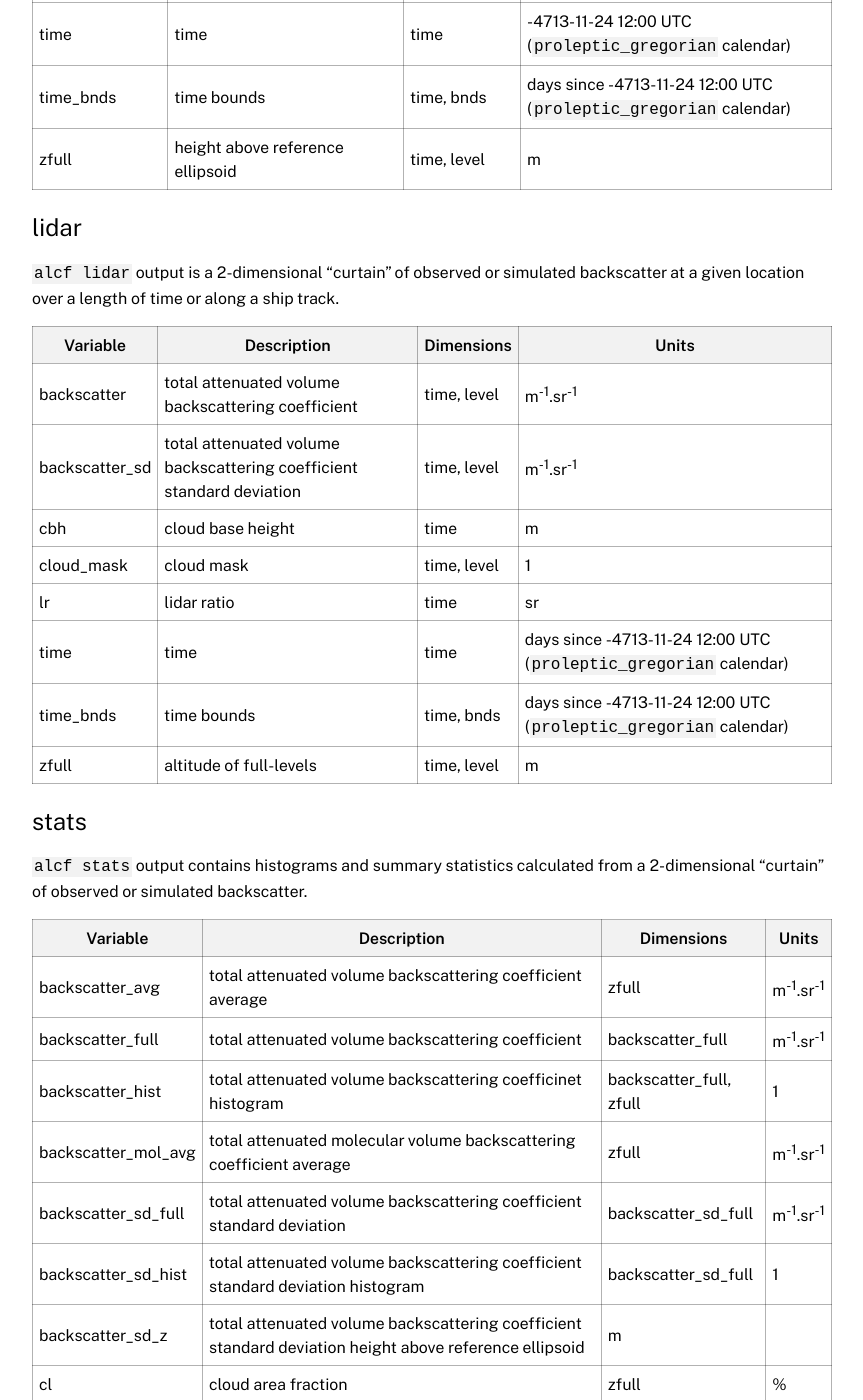
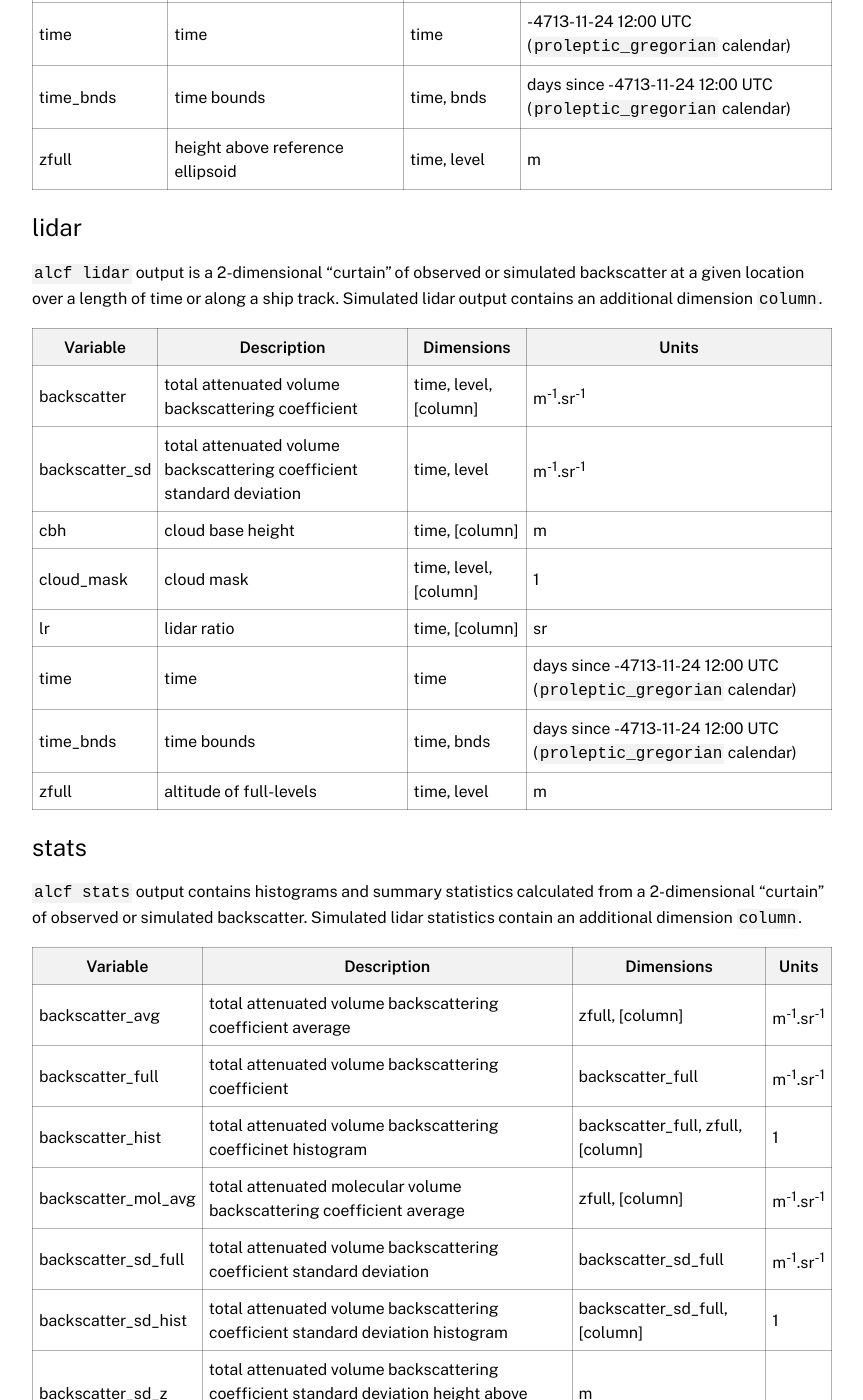
Before and after one commit to alcf-lidar/alcf, a Jekyll site: the page built from docs/documentation/alcf_output/index.md, in a window 1280 px wide and 1400 px high, scrolled down 1721 px. Shown: the whole window, without its empty margins (208-1071 px from the left). Built offline with Jekyll 4.4.1, drawn with Linux system fonts in a browser that asks for light colours; some of the changed text lies outside the part shown.

Commit message:
Improve documentation of output files

```diff
--- a/docs/documentation/alcf_output/index.md
+++ b/docs/documentation/alcf_output/index.md
@@ -56,14 +56,15 @@ zfull | height above reference ellipsoid | time, level | m
 
 `alcf lidar` output  is a 2-dimensional "curtain" of observed or simulated
 backscatter at a given location over a length of time or along a ship track.
+Simulated lidar output contains an additional dimension `column`.
 
 Variable | Description | Dimensions | Units
 --- | --- | --- | ---
-backscatter | total attenuated volume backscattering coefficient | time, level | m<sup>-1</sup>.sr<sup>-1</sup>
+backscatter | total attenuated volume backscattering coefficient | time, level, [column] | m<sup>-1</sup>.sr<sup>-1</sup>
 backscatter_sd | total attenuated volume backscattering coefficient standard deviation | time, level | m<sup>-1</sup>.sr<sup>-1</sup>
-cbh | cloud base height | time | m
-cloud_mask | cloud mask | time, level | 1
-lr | lidar ratio | time | sr
+cbh | cloud base height | time, [column] | m
+cloud_mask | cloud mask | time, level, [column] | 1
+lr | lidar ratio | time, [column] | sr
 time | time | time | days since -4713-11-24 12:00 UTC (`proleptic_gregorian` calendar)
 time_bnds | time bounds | time, bnds | days since -4713-11-24 12:00 UTC (`proleptic_gregorian` calendar)
 zfull | altitude of full-levels | time, level | m
@@ -72,18 +73,20 @@ zfull | altitude of full-levels | time, level | m
 
 `alcf stats` output contains histograms and summary statistics calculated
 from a 2-dimensional "curtain" of observed or simulated backscatter.
+Simulated lidar statistics contain an additional dimension `column`.
 
 Variable | Description | Dimensions | Units
 --- | --- | --- | ---
-backscatter_avg | total attenuated volume backscattering coefficient average | zfull | m<sup>-1</sup>.sr<sup>-1</sup>
+backscatter_avg | total attenuated volume backscattering coefficient average | zfull, [column] | m<sup>-1</sup>.sr<sup>-1</sup>
 backscatter_full | total attenuated volume backscattering coefficient | backscatter_full | m<sup>-1</sup>.sr<sup>-1</sup>
-backscatter_hist | total attenuated volume backscattering coefficinet histogram | backscatter_full, zfull | 1
-backscatter_mol_avg | total attenuated molecular volume backscattering coefficient average | zfull | m<sup>-1</sup>.sr<sup>-1</sup>
+backscatter_hist | total attenuated volume backscattering coefficinet histogram | backscatter_full, zfull, [column] | 1
+backscatter_mol_avg | total attenuated molecular volume backscattering coefficient average | zfull, [column] | m<sup>-1</sup>.sr<sup>-1</sup>
 backscatter_sd_full | total attenuated volume backscattering coefficient standard deviation | backscatter_sd_full | m<sup>-1</sup>.sr<sup>-1</sup>
-backscatter_sd_hist | total attenuated volume backscattering coefficient standard deviation histogram | backscatter_sd_full | 1
+backscatter_sd_hist | total attenuated volume backscattering coefficient standard deviation histogram | backscatter_sd_full, [column] | 1
 backscatter_sd_z | total attenuated volume backscattering coefficient standard deviation height above reference ellipsoid | m
-cl | cloud area fraction | zfull | %
-clt | total cloud fraction | | %
-n | number of profiles | | 1
-time_total | total time | | s
+cbh | cloud base height | zfull, [column] | %
+cl | cloud area fraction | zfull, [column] | %
+clt | total cloud fraction | [column] | %
+n | number of profiles | [column] | 1
+time_total | total time | [column] | s
 zfull | altitude of model full-levels | zfull | m
```
Also changed, not shown: other parts of docs/documentation/alcf_output/index.md (+1 -1 lines).
